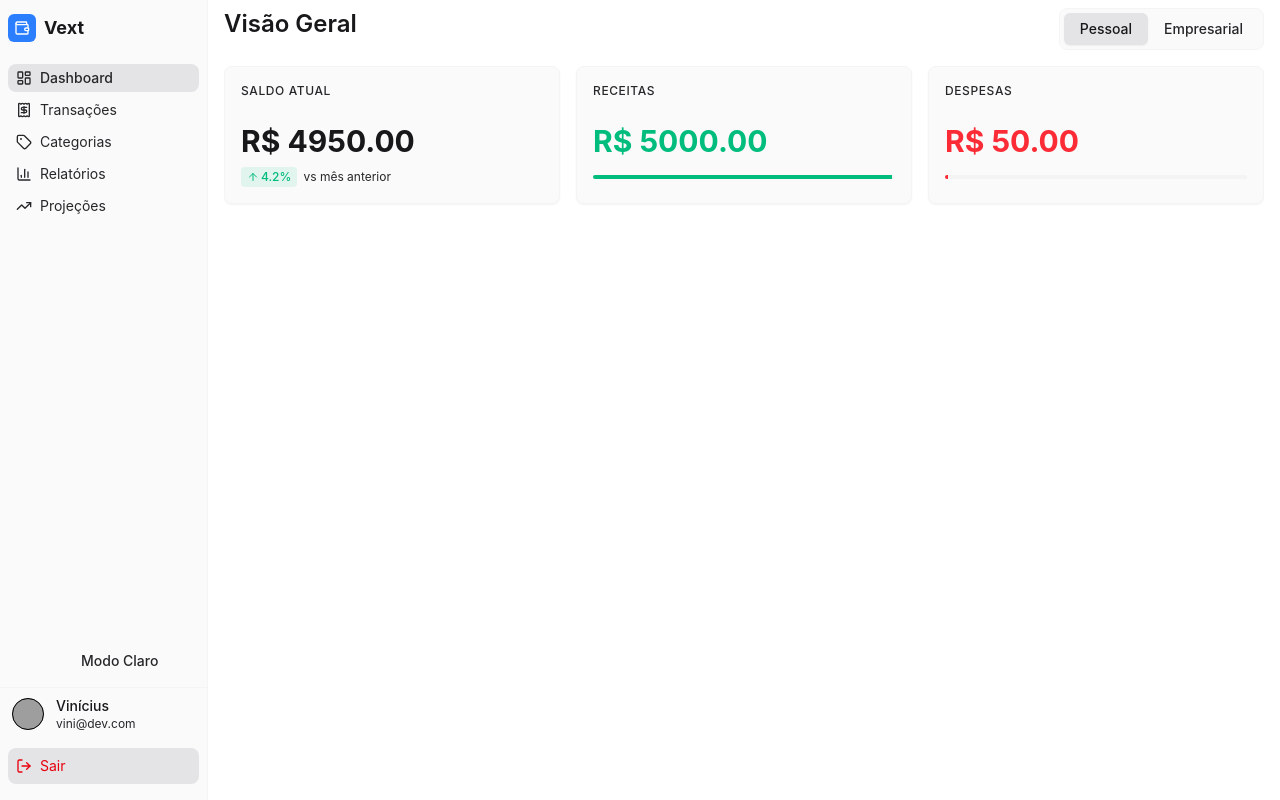
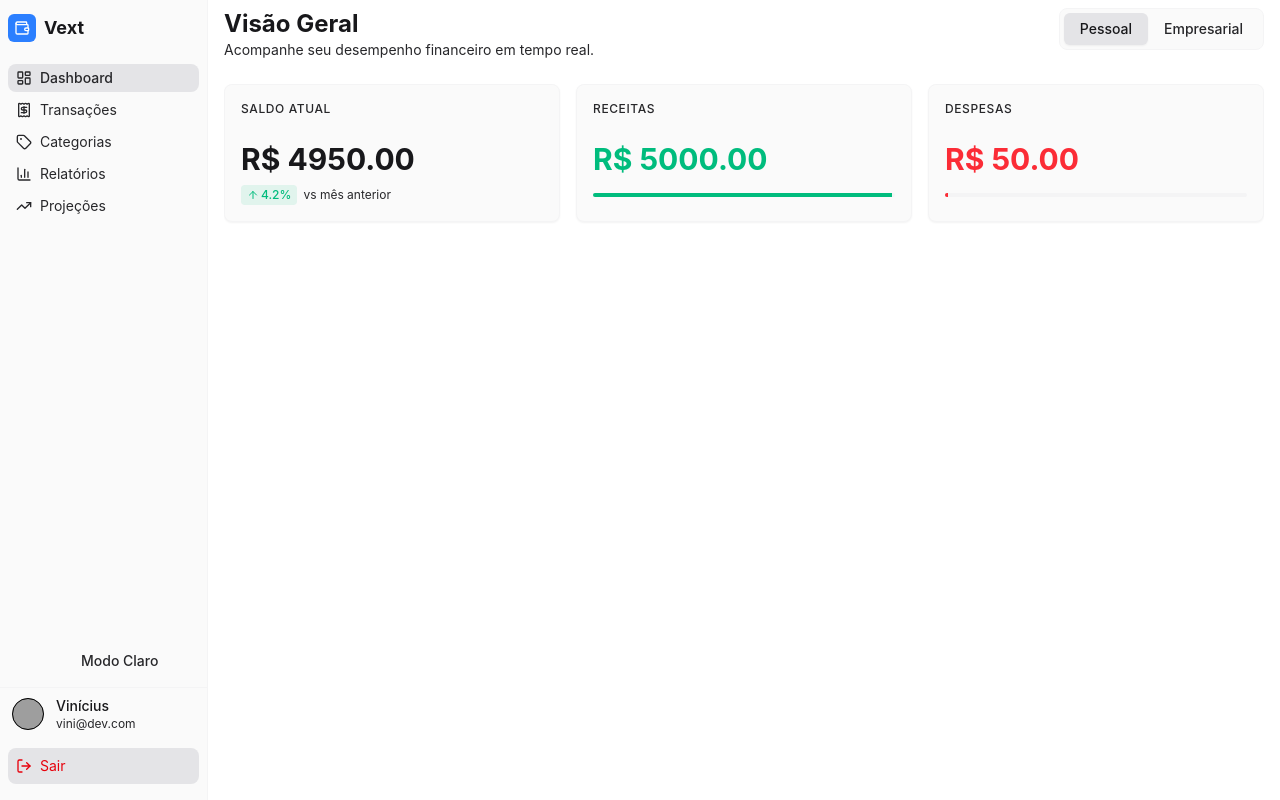
Before and after one commit to miguelitox2/fin-control, a React (Vite) app: page / in a window 1280 px wide. Built offline with nearby package versions, Linux system fonts and the light colour scheme; grey boxes are pictures that could not be loaded.

Commit message:
refactor: enhance page configuration structure; unify title and subtitle management in AppLayout

```diff
--- a/src/routes/_app.tsx
+++ b/src/routes/_app.tsx
@@ -9,30 +9,51 @@ export const Route = createFileRoute("/_app")({
 
 function AppLayout() {
   const { pathname } = useLocation();
-  const titleMap: Record<string, string> = {
-    "/": "Visão Geral",
-    "/transactions": "Transações",
-    "/categories": "Categorias",
-    "/reports": "Relatórios",
-    "/projections": "Projeções",
+
+  const pageConfig: Record<string, { title: string; subtitle: string }> = {
+    "/": {
+      title: "Visão Geral",
+      subtitle: "Acompanhe seu desempenho financeiro em tempo real.",
+    },
+    "/transactions": {
+      title: "Transações",
+      subtitle: "Gerencie suas receitas e despesas por período.",
+    },
+    "/categories": {
+      title: "Categorias",
+      subtitle: "Organize suas receitas e despesas por categorias.",
+    },
+    "/reports": {
+      title: "Relatórios",
+      subtitle: "Análise detalhada de suas finanças.",
+    },
+    "/projections": {
+      title: "Projeções",
+      subtitle: "Veja o futuro do seu fluxo de caixa.",
+    },
   };
 
-  const title = titleMap[pathname] || "Vext";
+  const config = pageConfig[pathname] || {
+    title: "Vext",
+    subtitle: "Gestão financeira inteligente.",
+  };
 
   return (
     <WorkspaceProvider>
       <div className="flex h-screen w-full">
         <Sidebar />
         <div className="flex-1 flex flex-col h-full overflow-hidden py-2 px-4">
-          <div className="flex justify-between items-start">
-            <header className="flex items-center">
-              <h2 className="text-2xl font-semibold text-text-primary">
-                {title}
+          <div className="flex justify-between items-start mb-6">
+            <header className="flex flex-col">
+              <h2 className="text-2xl font-bold text-text-primary">
+                {config.title}
               </h2>
+              <p className="text-text-secondary text-sm">{config.subtitle}</p>
             </header>
             <WorkspaceToggle />
           </div>
-          <main className="flex-1 overflow-y-auto py-4">
+
+          <main className="flex-1 overflow-y-auto">
             <Outlet />
           </main>
         </div>
```
